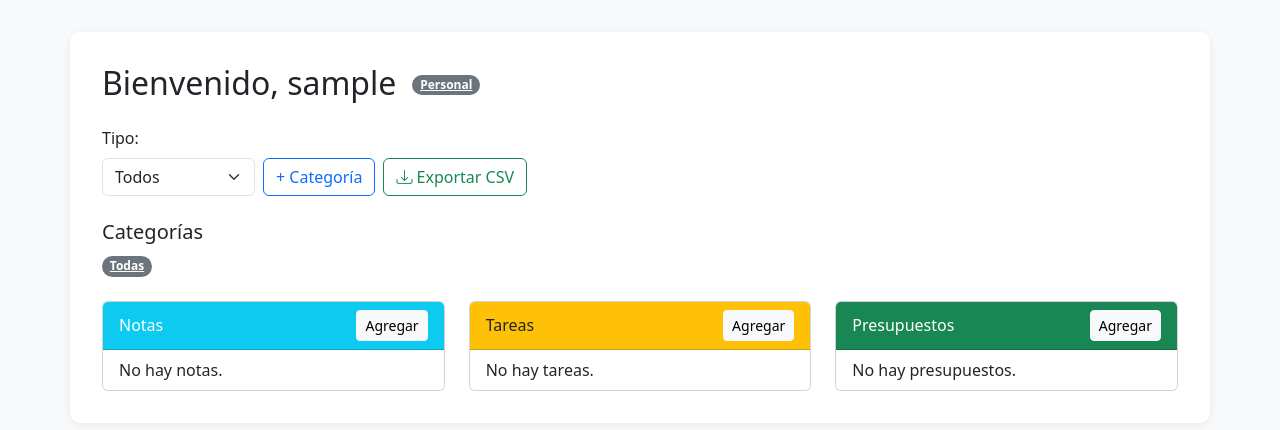
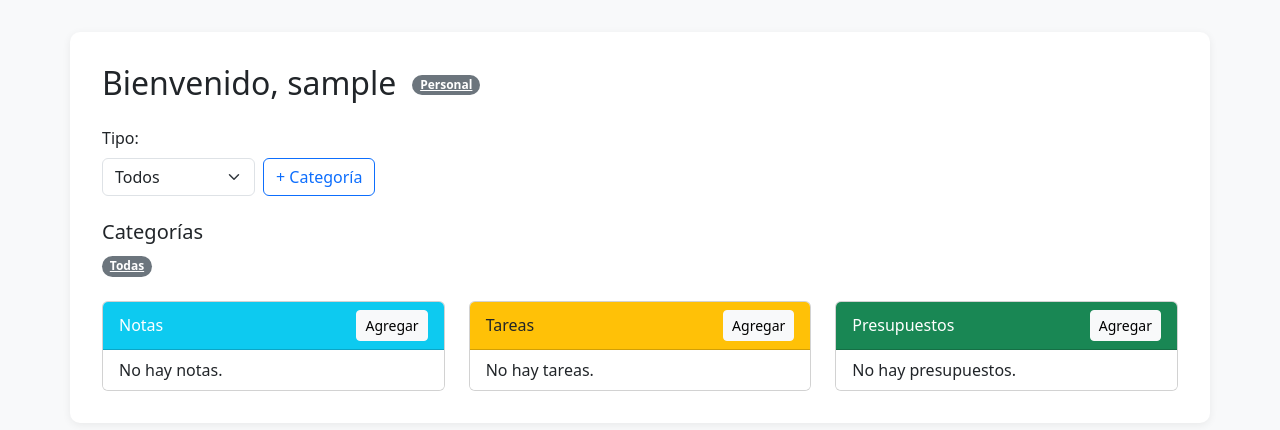
Before and after one commit to mapollaparada/PlanIteam, a Django app: page / in a window 1280 px wide. Shown: the part 56-486 px from the top of the page. Run offline with Django 5.2, Linux system fonts and the light colour scheme; the visitor is signed in with stand-in values (Sample User, id 1); data that the repository does not hold is empty.

```diff
--- a/core/templates/core/dashboard.html
+++ b/core/templates/core/dashboard.html
@@ -27,7 +27,6 @@
       <button type="button" class="btn btn-outline-primary" data-bs-toggle="modal" data-bs-target="#modalCategoria">+ Categoría</button>
     </div>
     <div class="col-auto">
-      <a href="{% url 'exportar_csv' %}?{% if espacio %}espacio={{ espacio.id }}&{% endif %}{% if tipo %}tipo={{ tipo }}&{% endif %}{% if categoria_id %}categoria={{ categoria_id }}&{% endif %}" class="btn btn-outline-success"><i class="bi bi-download"></i> Exportar CSV</a>
     </div>
   </form>
 </div>
```
Also changed, not shown: README.md.
